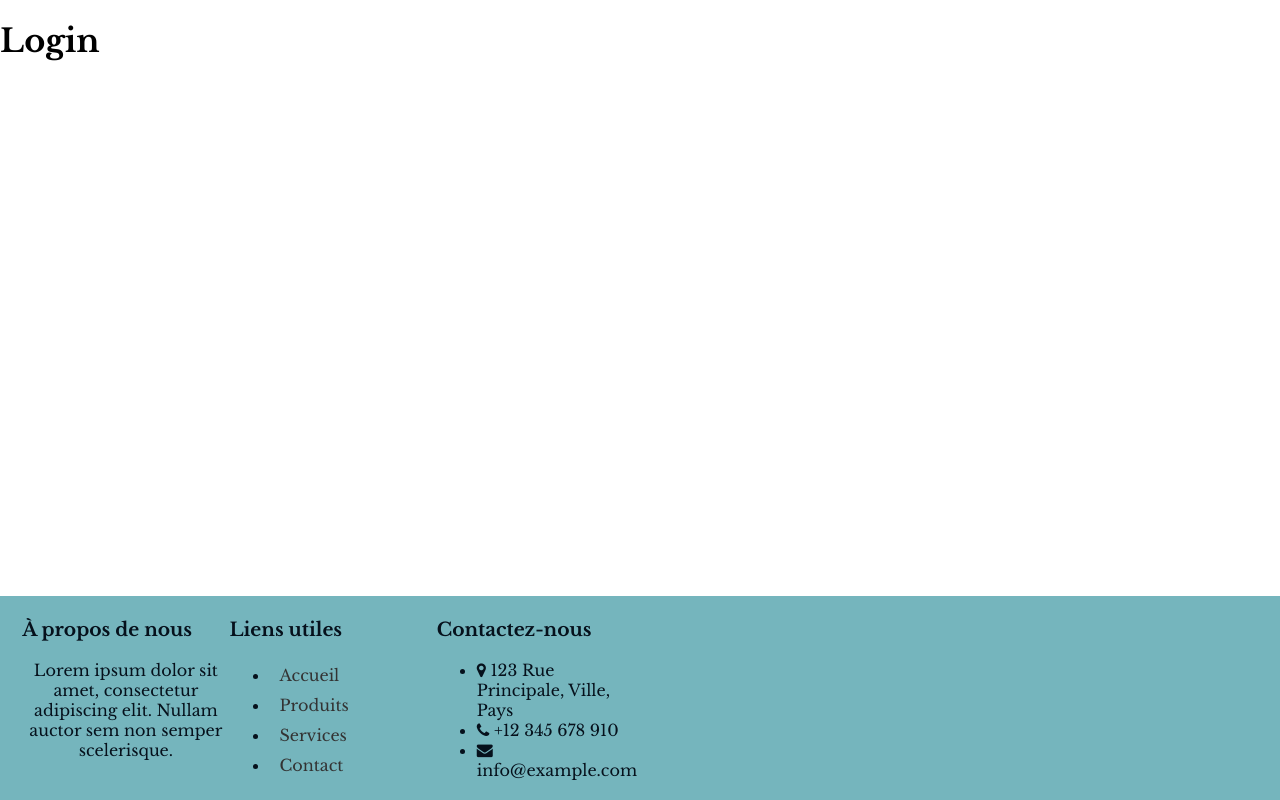
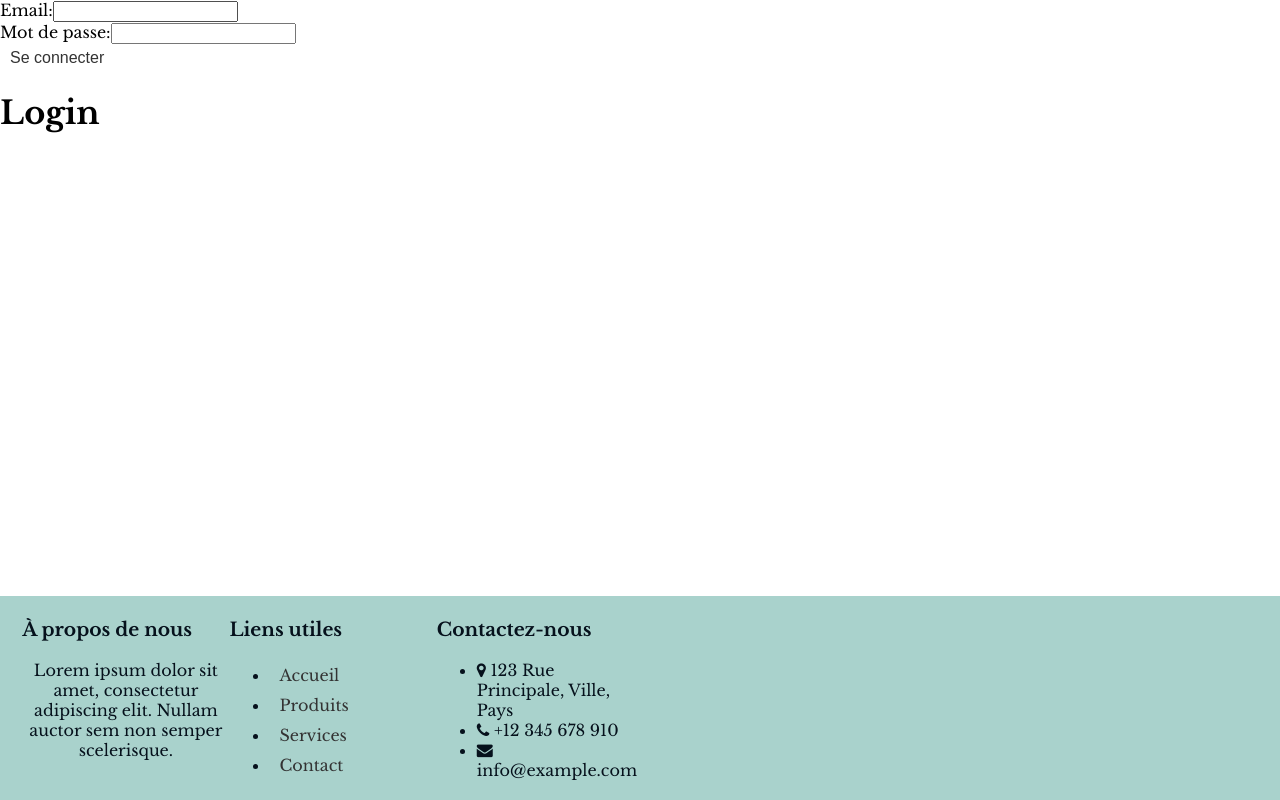
Before and after one commit to OlivierMaria/Adlis, a React (Create React App) app in the folder front/: page /login in a window 1280 px wide. Built offline with nearby package versions, Linux system fonts and the light colour scheme.

Commit message:
login component

```diff
--- /dev/null
+++ b/front/src/components/Login.js
@@ -0,0 +1,63 @@
+import React, { useState } from 'react';
+import axios from 'axios';
+
+const Login = () => {
+  const [email, setEmail] = useState('');
+  const [password, setPassword] = useState('');
+  const [error, setError] = useState('');
+
+  const handleEmailChange = (event) => {
+    setEmail(event.target.value);
+  };
+
+  const handlePasswordChange = (event) => {
+    setPassword(event.target.value);
+  };
+
+  const handleLogin = async (event) => {
+    event.preventDefault();
+
+    try {
+      const response = await axios.post('/api/login', {
+        email: email,
+        password: password
+      });
+
+      console.log('Réponse de la requête:', response.data);
+    } catch (error) {
+      console.error('Une erreur s\'est produite lors de la requête POST:', error);
+    }
+
+    setEmail('');
+    setPassword('');
+  };
+
+  return (
+    <form onSubmit={handleLogin}>
+      <div>
+        <label htmlFor="email">Email:</label>
+        <input
+          type="email"
+          id="email"
+          value={email}
+          onChange={handleEmailChange}
+          required
+        />
+      </div>
+      <div>
+        <label htmlFor="password">Mot de passe:</label>
+        <input
+          type="password"
+          id="password"
+          value={password}
+          onChange={handlePasswordChange}
+          required
+        />
+      </div>
+      {error && <div>{error}</div>}
+      <button type="submit">Se connecter</button>
+    </form>
+  );
+};
+
+export default Login;
--- a/front/src/pages/Login.js
+++ b/front/src/pages/Login.js
@@ -1,11 +1,13 @@
-import React from "react";
+import React from 'react';
+import Login from "../components/Login.js";
 
-const Login = () => {
+const LoginPage = () => {
   return (
     <div>
+      <Login />
       <h1>Login</h1>
     </div>
   );
 };
 
-export default Login;
+export default LoginPage;
--- a/front/src/style/Footer.css
+++ b/front/src/style/Footer.css
@@ -4,7 +4,7 @@ footer {
   bottom: 0;
   width: 100%;
   padding: 0.25em;
-  background-color: rgb(117, 181, 189);
+  background-color: rgba(165, 208, 201, 0.946);
   color: rgb(6, 17, 28);
   display: grid;
   place-content: center;
```
